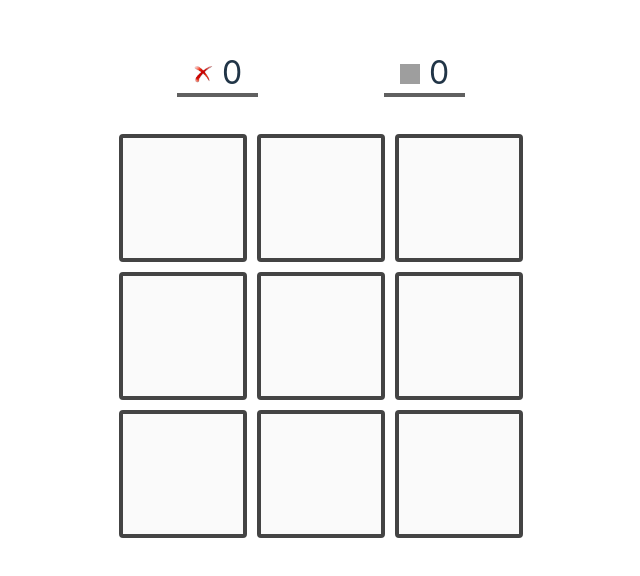
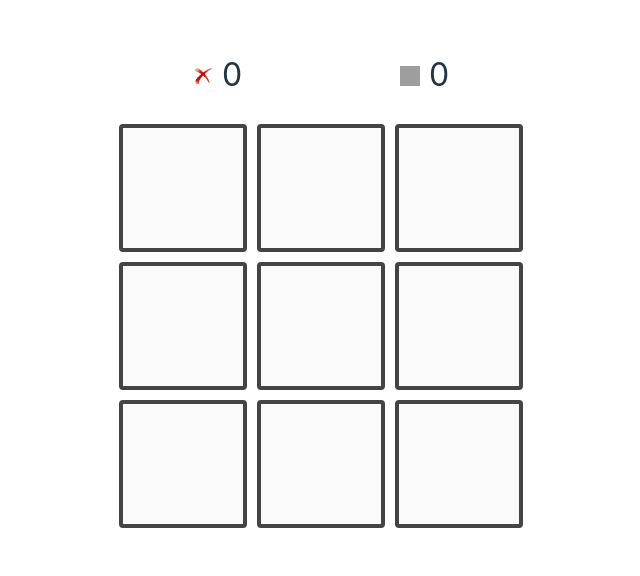
Before and after one commit to alexarden/Tic-Tac-Toe, a React (Vite) app: page / in a window 1280 px wide. Shown: the part 102-678 px from the top of the page, without its empty margins (319-959 px from the left). Built offline with nearby package versions, Linux system fonts and the light colour scheme; grey boxes are pictures that could not be loaded.

Commit message:
Changed styles

```diff
--- a/src/style.module.scss
+++ b/src/style.module.scss
@@ -25,10 +25,7 @@
     justify-content: space-around;
     font-size: 4vh;
     margin-bottom: 4vh;
-    div{
-        border-bottom: 4px solid #606060;
-        padding: 8px 16px;
-    }
+
 
 }
 
```
